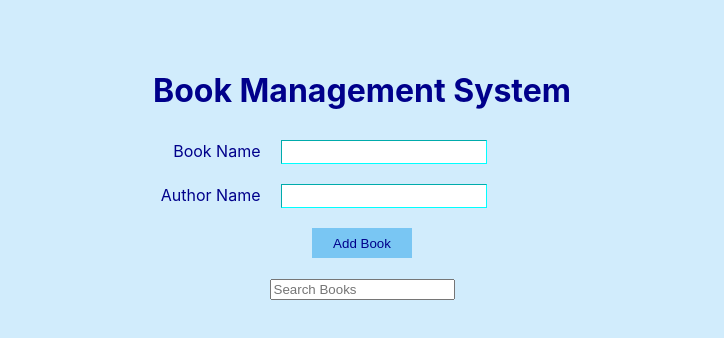
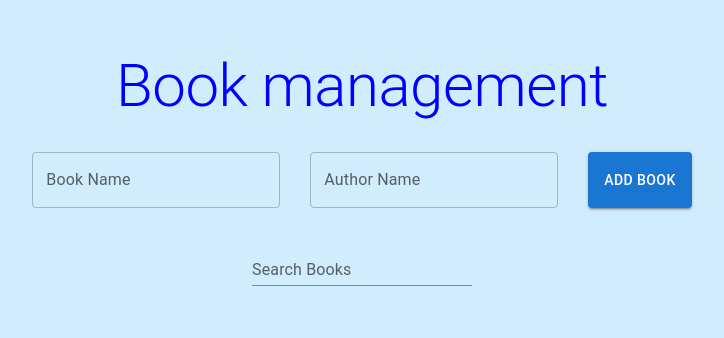
Before and after one commit to Vinishaa-ramesh/react-book-management-app, a React (Create React App) app: page / in a window 1280 px wide. Shown: the top 338 px of the page, without its empty margins (278-1002 px from the left). Built offline with nearby package versions, Linux system fonts and the light colour scheme.

Commit message:
changed ui using material ui

```diff
--- a/package.json
+++ b/package.json
@@ -3,6 +3,9 @@
   "version": "0.1.0",
   "private": true,
   "dependencies": {
+    "@emotion/react": "^11.11.1",
+    "@emotion/styled": "^11.11.0",
+    "@mui/material": "^5.13.6",
     "@testing-library/jest-dom": "^5.16.5",
     "@testing-library/react": "^13.4.0",
     "@testing-library/user-event": "^13.5.0",
--- a/src/App.js
+++ b/src/App.js
@@ -5,7 +5,6 @@ import Form from './components/Form'
 function App() {
   return (
     <div className="App">
-      <h1>Book Management System</h1>
       <Form />
     </div>
   );
--- a/src/components/Form.js
+++ b/src/components/Form.js
@@ -1,6 +1,8 @@
 import React, {useState} from 'react';
 import { useEffect } from 'react';
-import './Form.css'
+// import './Form.css'
+import './newForm.css'
+import { Typography, TextField, Button, Table, TableHead, TableBody, TableRow, TableCell } from '@mui/material';
 
 function Form(){
     const [formData, setFormData] = useState({
@@ -112,102 +114,126 @@ function Form(){
 
       return (
         <div>
+        <Typography variant="h2">Book management</Typography>
         <div className="form-container">
           <form onSubmit={addBook}>
-              <label htmlFor="bookName">Book Name{' '}</label>
-              <input
+            <TextField
               type="text"
               id="bookName"
-                className='textbox'
+              label="Book Name"
+              className="textbox"
               value={formData.bookName}
               onChange={handleChange}
             />
-              <br/><br/>
-              <label htmlFor='authorName'>Author Name{' '}</label>
-              <input
+            <br /><br />
+            <TextField
               type="text"
               id="authorName"
-                className='textbox'
+              label="Author Name"
+              className="textbox"
               value={formData.authorName}
               onChange={handleChange}
             />
-              <br/><br/>
-              <button type="submit" className='buttonSubmit'>
-                {editMode == 1 ? 'Update Book' : 'Add Book'}
-              </button>
+            <br /><br />
+            <Button type="submit" variant="contained" className="buttonSubmit">
+              {editMode === 1 ? 'Update Book' : 'Add Book'}
+            </Button>
           </form>
         </div>
         <div className="search-container">
-            <input type="text" placeholder="Search Books" onChange={handleSearch} />
+          <TextField
+            variant='standard'
+            type="text"
+            label="Search Books"
+            placeholder="Search Books"
+            onChange={handleSearch}
+          />
         </div>
         {bookList.length > 0 && (
           <div className="table-container">
-              <table>
-                <thead>
-                  <tr>
-                    <th>Book</th>
-                    <th>Author</th>
-                    <th>Availability</th>
-                    <th></th>
-                    <th></th>
-                  </tr>
-                </thead>
-                <tbody>
+            <Table>
+              <TableHead>
+                <TableRow>
+                  <TableCell>Book</TableCell>
+                  <TableCell>Author</TableCell>
+                  <TableCell>Availability</TableCell>
+                  <TableCell></TableCell>
+                  <TableCell></TableCell>
+                </TableRow>
+              </TableHead>
+              <TableBody>
                 {filteredBookList.length > 0
                   ? filteredBookList.map((book, index) => (
-                  (book.bookName!='' && <tr key={index}>
-                    <td>{book.bookName}</td>
-                    <td>{book.authorName}</td>
-                    <td>
+                      book.bookName !== '' && (
+                        <TableRow key={index}>
+                          <TableCell>{book.bookName}</TableCell>
+                          <TableCell>{book.authorName}</TableCell>
+                          <TableCell>
                             <div className="button-container">
-                        <button
+                              <Button
                                 className={book.availability ? 'available' : 'not-available'}
                                 onClick={() => toggleAvailability(index)}
                               >
                                 {book.availability ? 'Available' : 'Not Available'}
-                        </button>
+                              </Button>
                             </div>
-                    </td>
-                    <td>
-                      <button className="delete-button" onClick={() => removeBook(index)}>
+                          </TableCell>
+                          <TableCell>
+                            <Button
+                              className="delete-button"
+                              onClick={() => removeBook(index)}
+                            >
                               X
-                      </button>
-                    </td>
-                    <td>
-                      <button className="edit-button" onClick={() => editBook(index)}>
+                            </Button>
+                          </TableCell>
+                          <TableCell>
+                            <Button
+                              className="edit-button"
+                              onClick={() => editBook(index)}
+                            >
                               /
-                      </button>
-                    </td>
-                  </tr>
-                )))
+                            </Button>
+                          </TableCell>
+                        </TableRow>
+                      )
+                    ))
                   : bookList.map((book, index) => (
-                  <tr key={index}>
-                    <td>{book.bookName}</td>
-                    <td>{book.authorName}</td>
-                    <td>
+                      <TableRow key={index}>
+                        <TableCell>{book.bookName}</TableCell>
+                        <TableCell>{book.authorName}</TableCell>
+                        <TableCell>
                           <div className="button-container">
-                        <button
+                            <Button
+                              variant='contained'
                               className={book.availability ? 'available' : 'not-available'}
                               onClick={() => toggleAvailability(index)}
                             >
                               {book.availability ? 'Available' : 'Not Available'}
-                        </button>
+                            </Button>
                           </div>
-                    </td>
-                    <td>
-                      <button className="delete-button" onClick={() => removeBook(index)}>
-                        X
-                      </button>
-                    </td>
-                    <td>
-                      <button className="edit-button" onClick={() => editBook(index)}>
-                        /
-                      </button>
-                    </td>
-                  </tr>
+                        </TableCell>
+                        <TableCell>
+                          <Button
+                            variant='text'
+                            className="delete-button"
+                            onClick={() => removeBook(index)}
+                          >
+                            delete
+                          </Button>
+                        </TableCell>
+                        <TableCell>
+                          <Button
+                            variant='text'
+                            className="edit-button"
+                            onClick={() => editBook(index)}
+                          >
+                            edit
+                          </Button>
+                        </TableCell>
+                      </TableRow>
                     ))}
-          </tbody>
-              </table>
+              </TableBody>
+            </Table>
           </div>
         )}
       </div>
--- /dev/null
+++ b/src/components/newForm.css
@@ -0,0 +1,66 @@
+body {
+    margin: 50px;
+    background-color: #d1ecfc;
+  }
+  h2{
+    color: blue;
+    font-family: "Gill Sans Extrabold", sans-serif;
+    font-weight: 500px;
+  }
+
+  .form-container {
+    margin: 30px;
+    /* display: flex; */
+  }
+
+  .form-container form{
+    display: flex;
+    gap: 15px;
+    justify-content: center;
+  }
+  .search-container{
+    margin-bottom: 30px;
+  }
+  .search-container TextField{
+    background-color: white;
+  }
+
+  .buttonSubmit {
+    color: darkblue;
+    background-color: #79c6f3;
+    font-size: 13px;
+  }
+
+  .table-container th,
+  .table-container td {
+    padding: 8px;
+    /* text-align: center; */
+    border-bottom: 1px solid aqua;
+    width: 33%;
+    color: darkblue;
+  }
+
+  .table-container th {
+    font-weight: bold;
+  }
+
+  .button-container button {
+    color: white;
+    font-size: 10px;
+  }
+
+  .button-container button.available {
+    background-color: green;
+  }
+
+  .button-container button.not-available {
+    background-color: red;
+  }
+
+  .delete-button {
+    color: red;
+  }
+
+  .edit-button {
+    color: #075f92;
+  }
```
Also changed, not shown: 1 other file (tests, documents, lock files or other folders). Lines whose indentation alone changed are shown as unchanged.
